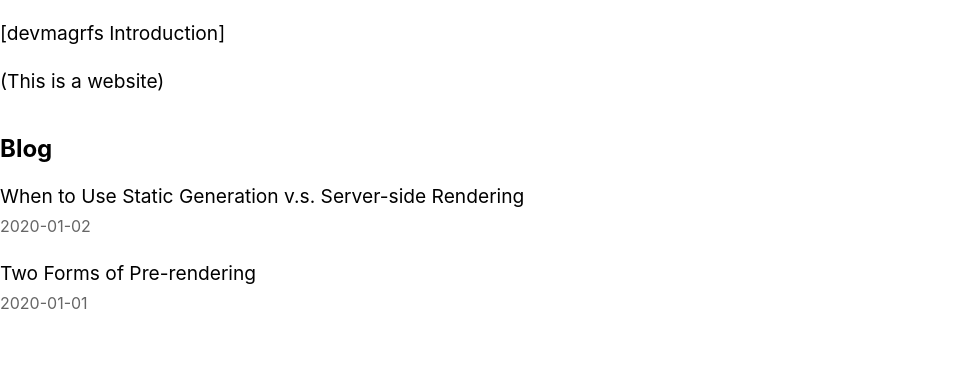
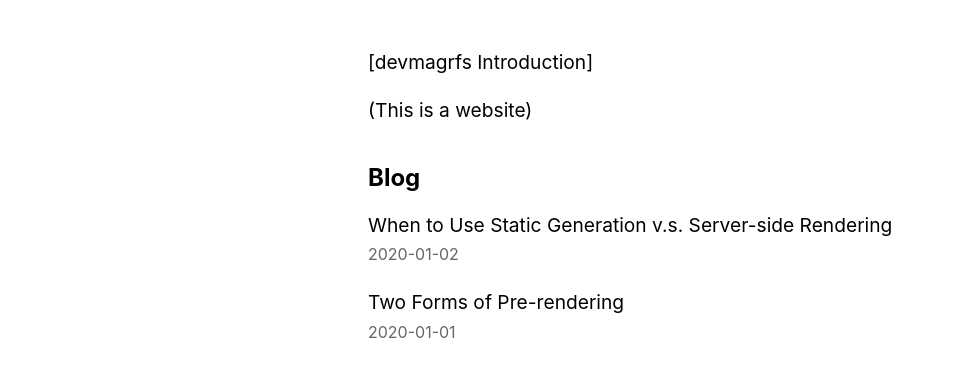
Before and after one commit to devmagrfs/nextjs-typescript, a Next.js app: page / in a window 1280 px wide. Shown: the top 376 px of the page, without its empty margins (0-954 px from the left). Built offline with nearby package versions, Linux system fonts and the light colour scheme.

Commit message:
styles: 간단한 스타일링 추가

```diff
--- a/pages/index.tsx
+++ b/pages/index.tsx
@@ -14,7 +14,7 @@
 	}[];
 }) => {
 	return (
-		<div>
+		<div className={homeStyles.container}>
 			<Head>
 				<title>Next App with TypeScript</title>
 				<meta name='description' content='Generated by create next app' />
--- a/pages/posts/[id].tsx
+++ b/pages/posts/[id].tsx
@@ -2,6 +2,7 @@
 import Head from 'next/head';
 import React from 'react';
 import { getAllPostIds, getPostData } from '../../lib/post';
+import postStyle from '../../styles/Post.module.css';
 
 const Post = ({
 	postData,
@@ -13,7 +14,7 @@
 	};
 }) => {
 	return (
-		<div>
+		<div className={postStyle.container}>
 			<Head>
 				<title>{postData.title}</title>
 			</Head>
--- a/styles/Home.module.css
+++ b/styles/Home.module.css
@@ -1,3 +1,9 @@
+.container {
+	max-width: 36rem;
+	padding: 0 1rem;
+	margin: 3rem auto 6rem;
+}
+
 .headingMd {
 	font-size: 1.2rem;
 	line-height: 1.5;
--- /dev/null
+++ b/styles/Post.module.css
@@ -0,0 +1,5 @@
+.container {
+	max-width: 36rem;
+	padding: 0 1rem;
+	margin: 3rem auto 6rem;
+}
```
